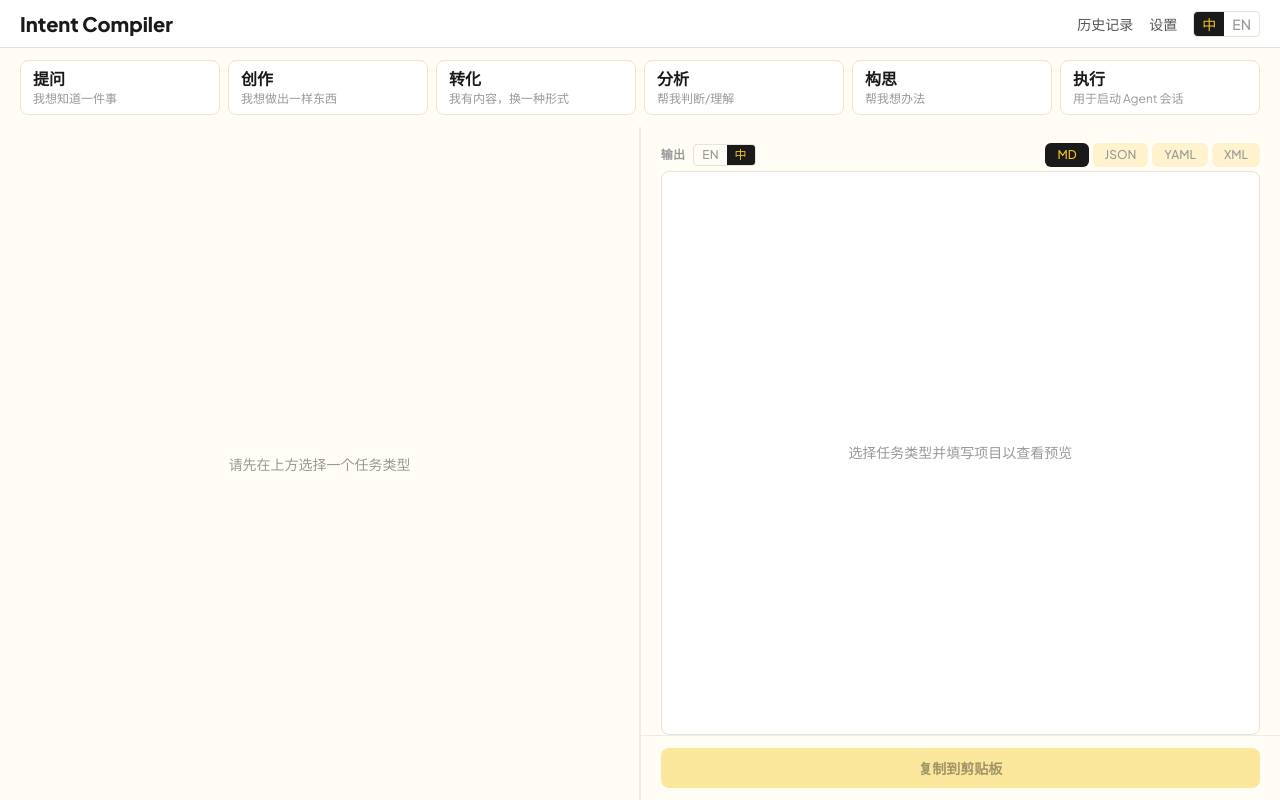
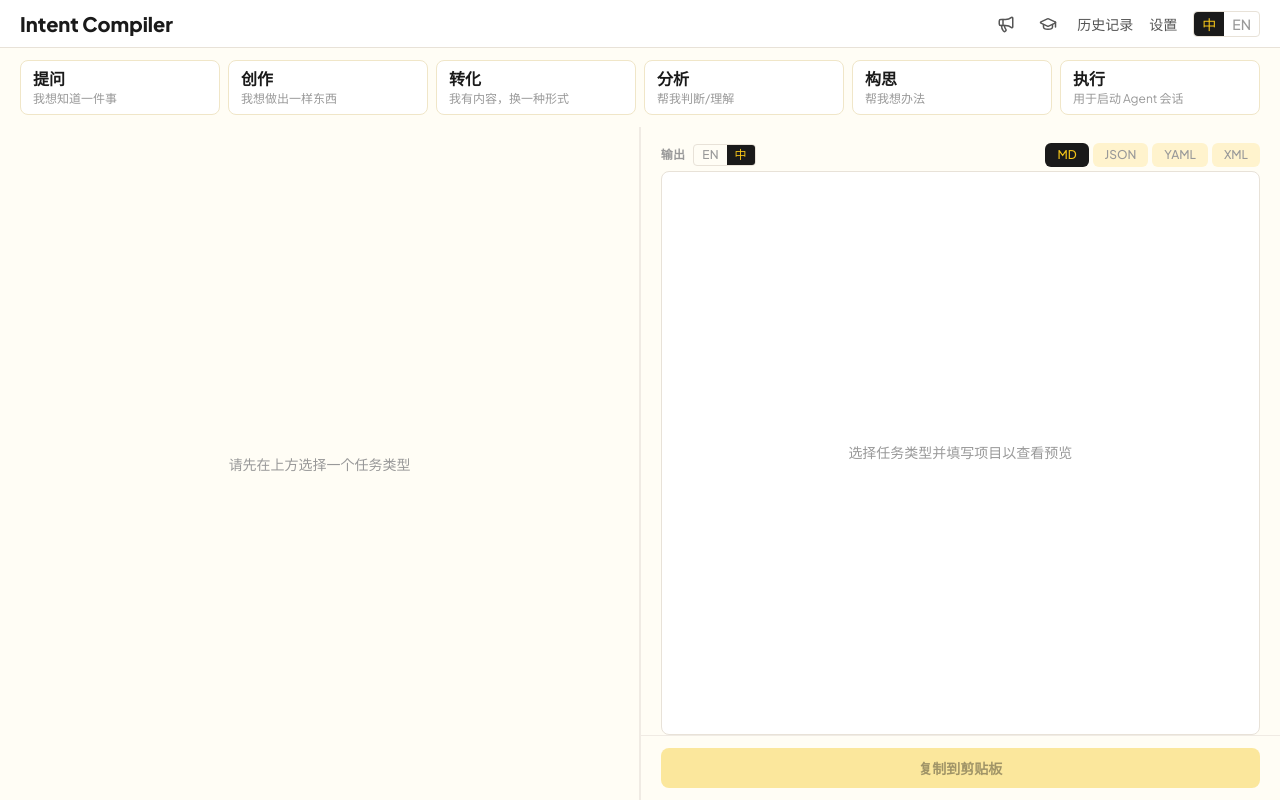
Before and after one commit to Simon-Wong-hjz/IntentCompiler, a React (Vite) app: page / in a window 1280 px wide. Built offline with nearby package versions, Linux system fonts and the light colour scheme.

Commit message:
feat: add announcement and tutorial icon buttons to TopBar

```diff
--- a/src/components/layout/TopBar.tsx
+++ b/src/components/layout/TopBar.tsx
@@ -1,4 +1,5 @@
 import { useTranslation } from 'react-i18next';
+import { Megaphone, GraduationCap } from 'lucide-react';
 import { setUILanguage } from '@/i18n/config';
 import type { Language } from '@/compiler/types';
 
@@ -37,10 +38,15 @@ function UILanguageToggle() {
 interface TopBarProps {
   onOpenHistory: () => void;
   onOpenSettings: () => void;
+  onOpenAnnouncement: () => void;
+  onStartTutorial: () => void;
 }
 
-export function TopBar({ onOpenHistory, onOpenSettings }: TopBarProps) {
+export function TopBar({ onOpenHistory, onOpenSettings, onOpenAnnouncement, onStartTutorial }: TopBarProps) {
   const { t } = useTranslation();
+
+  const iconButtonClass =
+    'text-ink-secondary hover:text-ink-primary transition-colors p-1 rounded-md hover:bg-bg-muted';
 
   return (
     <header className="fixed top-0 left-0 right-0 z-50 flex items-center justify-between border-b border-border-default bg-bg-surface px-5 h-12">
@@ -53,14 +59,32 @@ export function TopBar({ onOpenHistory, onOpenSettings }: TopBarProps) {
 
       <nav className="flex items-center gap-4">
         <button
+          onClick={onOpenAnnouncement}
+          className={iconButtonClass}
+          title={t('topBar.announcement', '公告')}
+          data-tutorial="announcement-button"
+        >
+          <Megaphone size={18} />
+        </button>
+        <button
+          onClick={onStartTutorial}
+          className={iconButtonClass}
+          title={t('topBar.tutorial', '教程')}
+          data-tutorial="tutorial-button"
+        >
+          <GraduationCap size={18} />
+        </button>
+        <button
           onClick={onOpenHistory}
           className="text-sm font-medium text-ink-secondary hover:text-ink-primary transition-colors"
+          data-tutorial="history-button"
         >
           {t('topBar.history')}
         </button>
         <button
           onClick={onOpenSettings}
           className="text-sm font-medium text-ink-secondary hover:text-ink-primary transition-colors"
+          data-tutorial="settings-button"
         >
           {t('topBar.settings')}
         </button>
```
